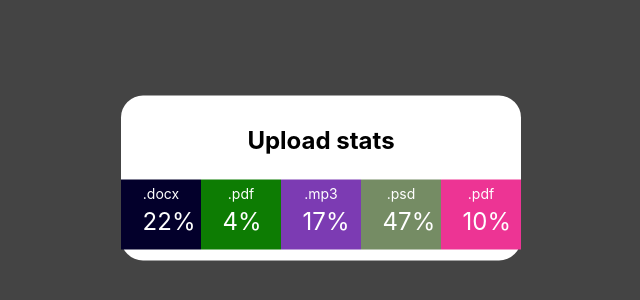
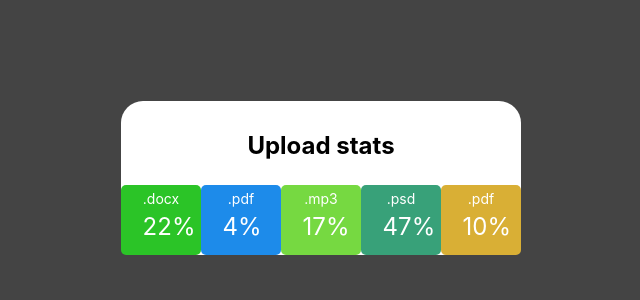
Before and after one commit to vladisulian/goit-react-hw-01-components, a React (Create React App) app: page / in a window 1280 px wide. Shown: the part 222-522 px from the top of the page, without its empty margins (319-959 px from the left). Built offline with nearby package versions, Linux system fonts and the light colour scheme.

Commit message:
Task 2 is done

```diff
--- a/src/components/Statistics/Statistics.css
+++ b/src/components/Statistics/Statistics.css
@@ -7,7 +7,6 @@ body {
 }
 .statistics {
   width: 400px;
-  height: 165px;
 
   position: absolute;
   top: 50%;
@@ -33,7 +32,10 @@ li {
   position: relative;
   width: 100%;
   height: 70px;
+
   color: white;
+
+  border-radius: 5px;
 }
 
 .label {
--- a/src/components/Statistics/Statistics.jsx
+++ b/src/components/Statistics/Statistics.jsx
@@ -16,15 +16,16 @@ export const Statistics = ({ title, stats }) => {
 };
 
 // this is first change of color (don't know why)
+// this function can see list-item just after 1ms
 setTimeout(() => {
   switchColor();
 }, 1);
 // ? - - - - -
 const interval = 2000;
 
-// setInterval(() => {
-//   switchColor();
-// }, interval);
+setInterval(() => {
+  switchColor();
+}, interval);
 
 function switchColor() {
   const listItem = document.querySelectorAll('li');
```
